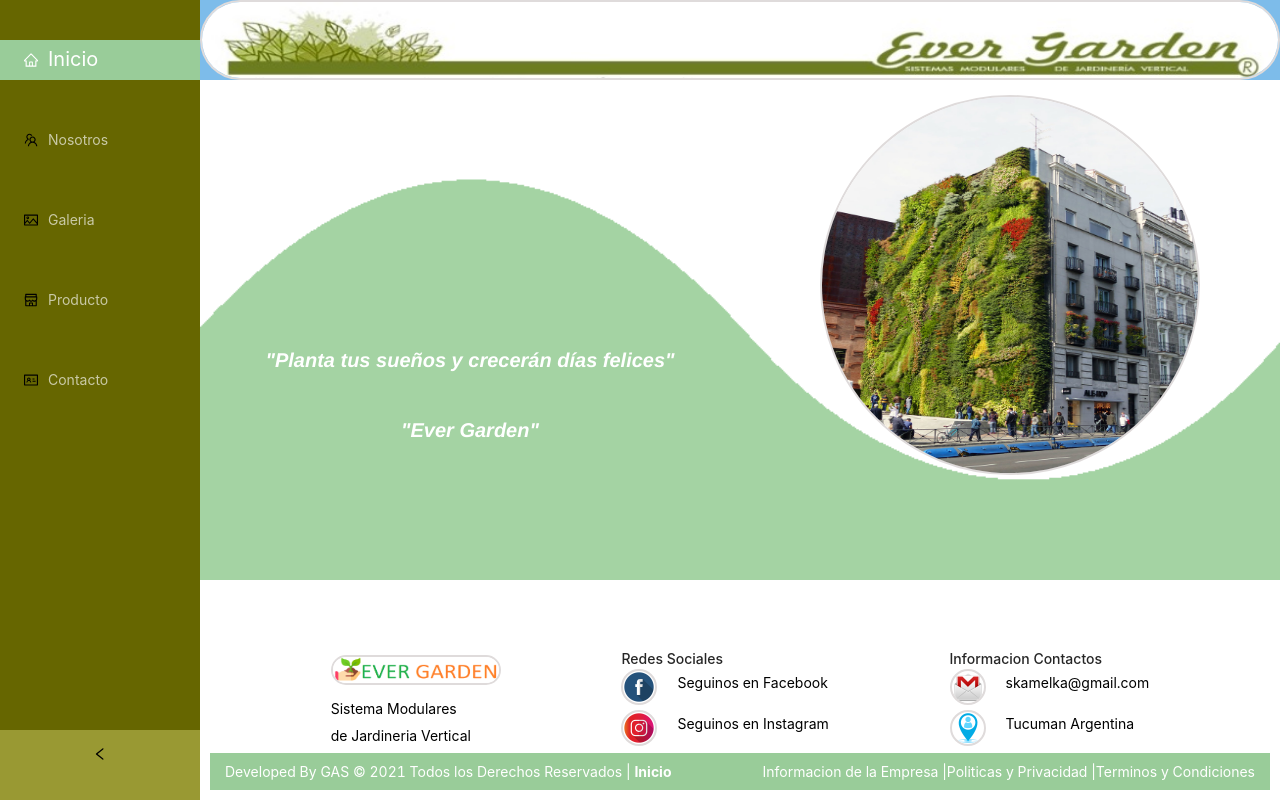
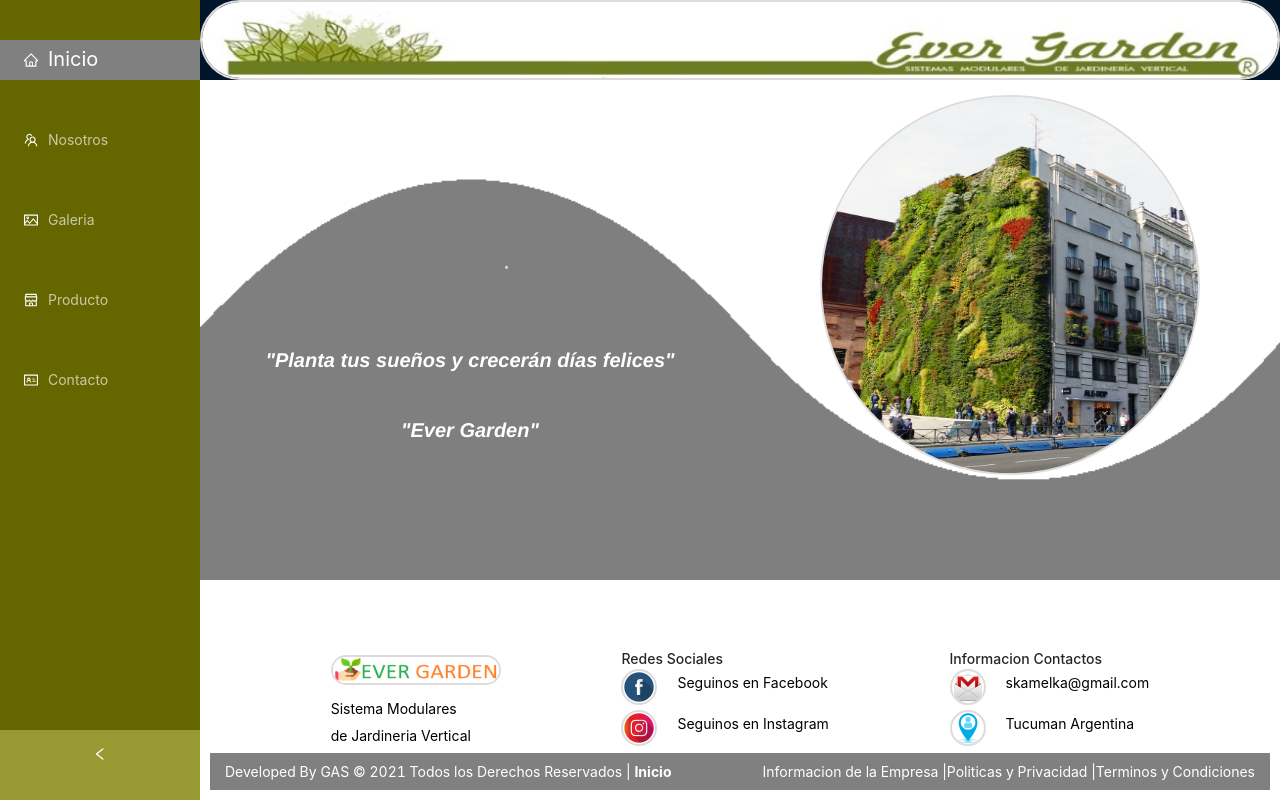
Before and after one commit to andyska/EverGarden-FrontEnd, a React (Create React App) app in the folder my-app/: page / in a window 1280 px wide. Built offline with nearby package versions, Linux system fonts and the light colour scheme.

Commit message:
commit de estilos y algo de check token

```diff
--- a/my-app/src/ProductsCrud.jsx
+++ b/my-app/src/ProductsCrud.jsx
@@ -14,12 +14,11 @@
   const [isModalVisibleUpDate, setIsModalVisibleUpDate] = useState(false);
   const token = localStorage.getItem('Token')
 
-   const getAllProducts = async (req) => {
+   const getAllProducts = async () => {
     if (token){
     try{
       const resp = await axios.get('http://localhost:8080/api/admin/products',{headers: {Authorization: 'Bearer ' + token}});
-      const authToken = resp.headers.Authorization
-      console.log("este es el tokn del header" ,authToken)
+      console.log("este es el token del header" ,resp.headers.Authorization)
       console.log(resp.data)
       console.log(resp.headers)
       setProducts(resp.data)}
@@ -28,7 +27,7 @@
         throw error
       }}
     else{
-      alert ('Credenciales inválidas. Debe iniciar sesion como usuario administrador para acceder a esta pantalla')
+      alert ('Debe iniciar sesion como usuario administrador para acceder a esta ruta')
       GoToMain()
     }
   }
--- a/my-app/src/components/Card/Card.css
+++ b/my-app/src/components/Card/Card.css
@@ -5,7 +5,7 @@
     overflow: hidden;
     white-space: nowrap;
     text-overflow: ellipsis;
-    background-color: #99CC99;
+    background-color: gray;
 }
 
 .ant-card-head {
@@ -15,7 +15,7 @@
     color: rgba(0, 0, 0, 0.85);
     font-weight: 500;
     font-size: 16px;
-    background: #99CC99;
+    background:gray;
     border-bottom: 1px solid #f0f0f0;
     border-radius: 2px 2px 0 0;
 }
--- a/my-app/src/components/Carousel/Carousel.css
+++ b/my-app/src/components/Carousel/Carousel.css
@@ -22,7 +22,7 @@
   color: unset;
 }
 .ant-carousel .slick-dots li.slick-active button {
-  background: #99CC99;
+  background: gray;
   opacity: 1;
 }
 .ant-carousel .slick-dots li button {
--- a/my-app/src/components/Layout/Layout.css
+++ b/my-app/src/components/Layout/Layout.css
@@ -7,13 +7,13 @@
 .ant-layout-header,
 .ant-layout-footer {
   color: #fff;
-  background: #7dbcea;
+  background:gray,
 }
 [data-theme="dark"] .ant-layout-header {
-  background: #6aa0c7;
+  background: gray;
 }
 [data-theme="dark"] .ant-layout-footer {
-  background: #6aa0c7;
+  background: gray;
 }
 .ant-layout-footer {
   line-height: 1.5;
@@ -37,10 +37,10 @@
   min-height: 120px;
   color: #fff;
   line-height: 120px;
-  background: rgba(16, 142, 233, 1);
+  background: gray(16, 142, 233, 1);
 }
 [data-theme="dark"] .ant-layout-content {
-  background: #107bcb;
+  background: gray;
 }
 .code-box-demo > .ant-layout + .ant-layout {
   margin-top: 48px;
@@ -61,7 +61,7 @@
 
 .anticon {
   display: inline-block;
-  color: black;
+  color: white;
   font-style: normal;
   line-height: 0;
   text-align: center;
@@ -73,7 +73,7 @@
 }
 
 .ant-menu-dark.ant-menu-dark:not(.ant-menu-horizontal) .ant-menu-item-selected {
-  background-color:#99CC99;
+  background-color:gray;
 }
 
 .ant-menu-dark .ant-menu-item-selected > a, .ant-menu-dark .ant-menu-item-selected > span > a, .ant-menu-dark .ant-menu-item-selected > a:hover, .ant-menu-dark .ant-menu-item-selected > span > a:hover {
@@ -203,7 +203,7 @@
 }
 
 .container-footer{
-  background: #99CC99;
+  background: gray;
   margin: auto;
   width: 100%;
 }
--- a/my-app/src/components/Layout/Layout.jsx
+++ b/my-app/src/components/Layout/Layout.jsx
@@ -19,7 +19,7 @@
   SettingOutlined
 } from '@ant-design/icons'
 import MyCarousel from '../Carousel/Carousel'
-import IndexPage from '../Pages/Index'
+import IndexPage from '../Pages/index'
 import MyLogin from '../Login/Login'
 import Products from '../Pages/products'
 import ProductsCrud from '../../ProductsCrud'
--- a/my-app/src/components/Pages/MenuAdmin.jsx
+++ b/my-app/src/components/Pages/MenuAdmin.jsx
@@ -38,7 +38,7 @@
           )}
           else {
             GoToMain()
-            alert ('Credenciales inválidas. Debe iniciar sesión como usuario administrador para acceder a esta pantalla')
+            alert ('Debe iniciar sesion como usuario administrador para acceder a esta ruta')
             return null
           }
  }
--- a/my-app/src/components/Pages/Users.jsx
+++ b/my-app/src/components/Pages/Users.jsx
@@ -24,7 +24,7 @@
       throw error
     }}
     else {
-      alert ('Credenciales inválidas. Debe iniciar sesion como usuario administrador para acceder a esta pantalla')
+      alert ('Debe iniciar sesion como usuario administrador para acceder a esta ruta')
       GoToMain()
     }
   }
--- a/my-app/src/components/Pages/index.jsx
+++ b/my-app/src/components/Pages/index.jsx
@@ -1,5 +1,5 @@
 import React, { useState } from 'react'
-import imgContent from '../../images/fondo.png'
+import imgContent from '../../images/fondo2.png'
 import imgIndex from '../../images/fotoinicial.jpg'
 import './Index.css'
 
--- a/my-app/src/index.js
+++ b/my-app/src/index.js
@@ -6,11 +6,7 @@
 import {BrowserRouter, Route} from 'react-router-dom'
 import MenuAdmin from './components/Pages/MenuAdmin'
 
-const GoToMain = () => {
-  window.location.href = '/'
-}
 
-export default GoToMain
 
 ReactDOM.render(
   <React.StrictMode>
```
Also changed, not shown: my-app/src/images/fondo3.png (added).
